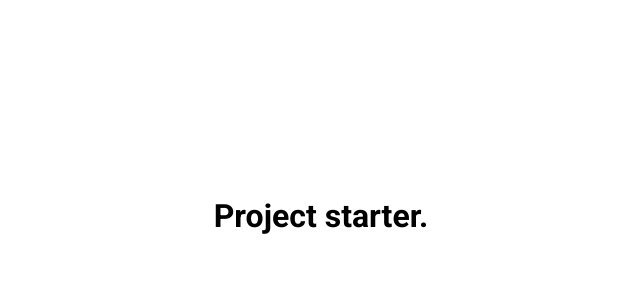
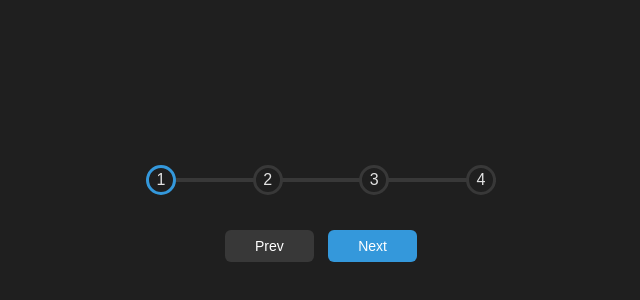
Before and after one commit to Sebastian-Constantin-Iacob/html_css_js_practice_projects, a plain HTML site: page progress_steps/index.html in a window 1280 px wide. Shown: the part 184-484 px from the top of the page, without its empty margins (319-959 px from the left). Drawn offline with Linux system fonts and the light colour scheme; a web font is replaced by a local one.

Commit message:
Complete HTML + CSS structure

```diff
--- a/progress_steps/index.html
+++ b/progress_steps/index.html
@@ -1,17 +1,24 @@
 <!DOCTYPE html>
 <html lang="en">
-<head>
-    <meta charset="UTF-8">
-    <meta http-equiv="X-UA-Compatible" content="IE=edge">
-    <meta name="viewport" content="width=device-width, initial-scale=1.0">
-    <link rel="stylesheet" href="">
-    <!-- <link rel="stylesheet" href="https://cdnjs.cloudflare.com/ajax/libs/font-awesome/6.3.0/css/all.min.css" integrity="sha512-SzlrxWUlpfuzQ+pcUCosxcglQRNAq/DZjVsC0lE40xsADsfeQoEypE+enwcOiGjk/bSuGGKHEyjSoQ1zVisanQ==" crossorigin="anonymous" referrerpolicy="no-referrer" /> -->
-    <link rel="stylesheet" href="style.css">
-    <title>My Project</title>
-</head>
-<body>
-    <h1>Project starter.</h1>
+  <head>
+    <meta charset="UTF-8" />
+    <meta name="viewport" content="width=device-width, initial-scale=1.0" />
+    <link rel="stylesheet" href="style.css" />
+    <title>Progress Steps</title>
+  </head>
+  <body>
+    <div class="container">
+      <div class="progress-container">
+        <div class="progress" id="progress"></div>
+        <div class="circle active">1</div>
+        <div class="circle">2</div>
+        <div class="circle">3</div>
+        <div class="circle">4</div>
+      </div>
 
+      <button class="btn" id="prev" disabled>Prev</button>
+      <button class="btn" id="next">Next</button>
+    </div>
     <script src="script.js"></script>
-</body>
+  </body>
 </html>
--- a/progress_steps/style.css
+++ b/progress_steps/style.css
@@ -1,16 +1,101 @@
-@import url('https://fonts.googleapis.com/css2?family=Roboto:wght@400;700&display=swap');
+@import url('https://fonts.googleapis.com/css?family=Muli&display=swap');
+
+:root {
+  --line-border-fill: #3498db;
+  --line-border-empty: #383838;
+
+}
 
 * {
   box-sizing: border-box;
 }
 
 body {
-    font-family: 'Roboto', sans-serif;
+  background-color: #1f1f1f;
+  font-family: 'Muli', sans-serif;
   display: flex;
-    flex-direction: column;
   align-items: center;
   justify-content: center;
   height: 100vh;
   overflow: hidden;
   margin: 0;
 }
+
+.container {
+  text-align: center;
+}
+
+.progress-container {
+  display: flex;
+  justify-content: space-between;
+  position: relative;
+  margin-bottom: 30px;
+  max-width: 100%;
+  width: 350px;
+}
+
+.progress-container::before {
+  content: '';
+  background-color: var(--line-border-empty);
+  position: absolute;
+  top: 50%;
+  left: 0;
+  transform: translateY(-50%);
+  height: 4px;
+  width: 100%;
+  z-index: -1;
+}
+
+.progress {
+  background-color: var(--line-border-fill);
+  position: absolute;
+  top: 50%;
+  left: 0;
+  transform: translateY(-50%);
+  height: 4px;
+  width: 0%;
+  z-index: -1;
+  transition: 0.4s ease;
+}
+
+.circle {
+  background-color: #1f1f1f;
+  color:#e2e2e2;
+  border-radius: 50%;
+  height: 30px;
+  width: 30px;
+  display: flex;
+  align-items: center;
+  justify-content: center;
+  border: 3px solid var(--line-border-empty);
+  transition: 0.4s ease;
+}
+
+.circle.active {
+  border-color: var(--line-border-fill);
+}
+
+.btn {
+  background-color: var(--line-border-fill);
+  color: #fff;
+  border: 0;
+  border-radius: 6px;
+  cursor: pointer;
+  font-family: inherit;
+  padding: 8px 30px;
+  margin: 5px;
+  font-size: 14px;
+}
+
+.btn:active {
+  transform: scale(0.98);
+}
+
+.btn:focus {
+  outline: 0;
+}
+
+.btn:disabled {
+  background-color: var(--line-border-empty);
+  cursor: not-allowed;
+}
```
Lines whose indentation alone changed are shown as unchanged.
